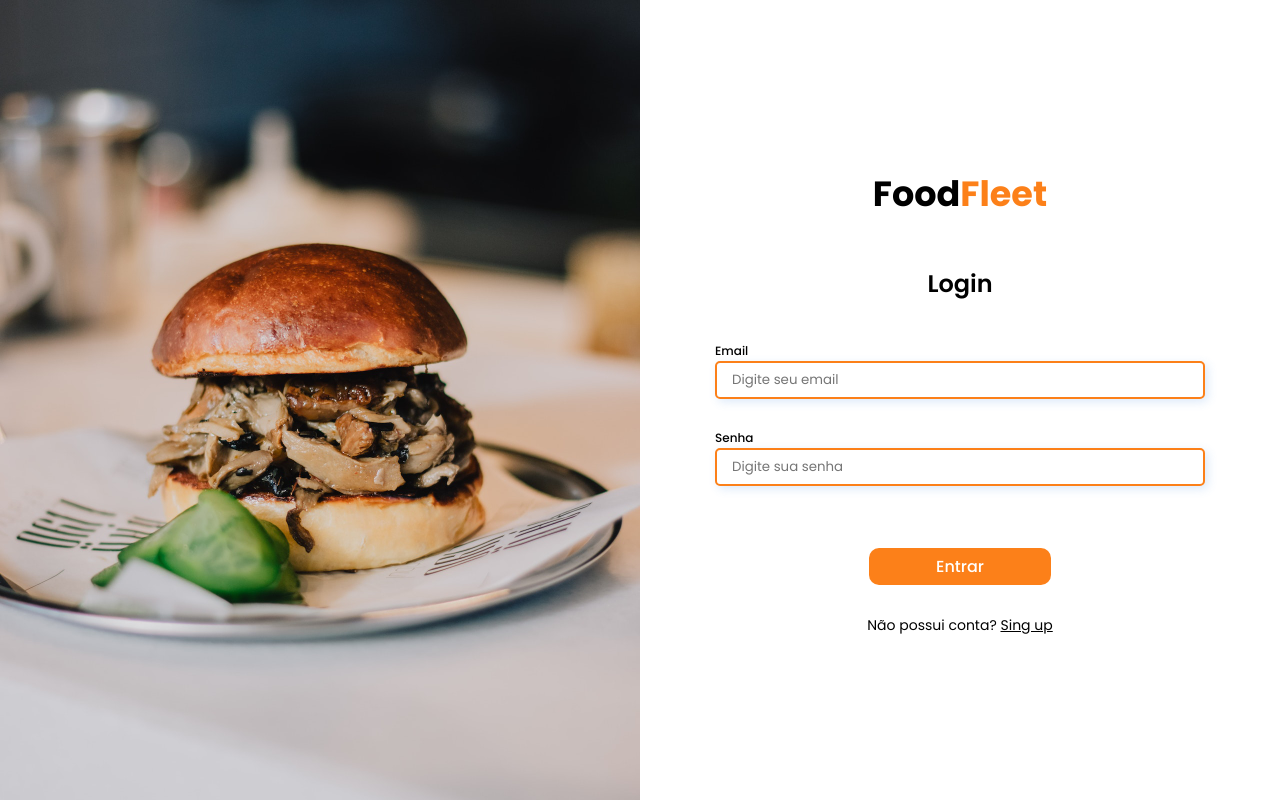
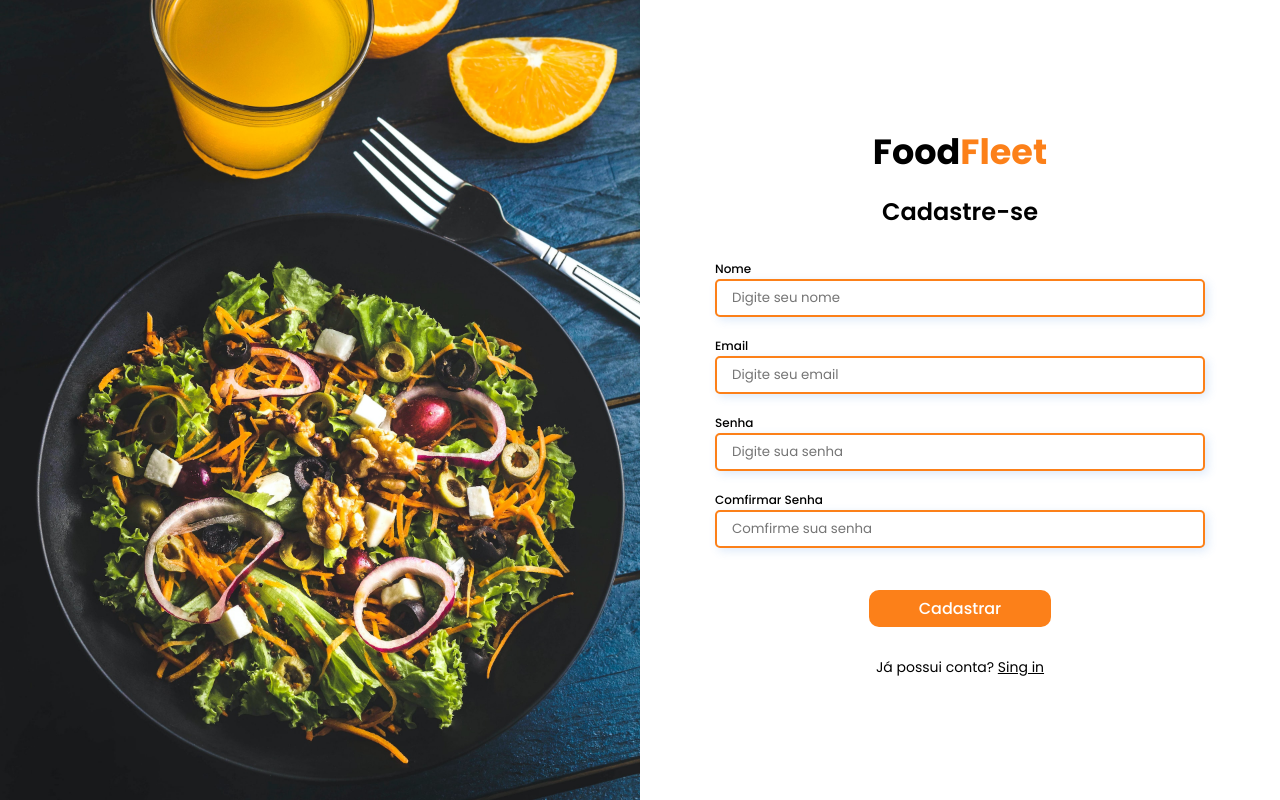
Before and after one commit to W-Carlos/FoodFleet-interface, a React (Vite) app: page /cadastro in a window 1280 px wide. Built offline with nearby package versions, Linux system fonts and the light colour scheme.

Commit message:
Creating application routes

```diff
--- a/package.json
+++ b/package.json
@@ -15,6 +15,7 @@
     "react": "^18.2.0",
     "react-dom": "^18.2.0",
     "react-hook-form": "^7.43.0",
+    "react-router-dom": "^6.8.1",
     "react-toastify": "^9.1.1",
     "styled-components": "^5.3.6",
     "yup": "^0.32.11"
--- a/src/containers/Login/index.jsx
+++ b/src/containers/Login/index.jsx
@@ -3,6 +3,7 @@ import { useForm } from "react-hook-form";
 import { yupResolver } from '@hookform/resolvers/yup';
 import * as Yup from "yup";
 import { toast } from 'react-toastify';
+import { Link } from "react-router-dom";
 
 import { useUser } from '../../hooks/UseContext'
 import api from "../../services/api.jsx"
@@ -80,7 +81,7 @@ function Login() {
           <Button type="submit" style={{marginTop: '6rem'}}>Entrar</Button>
         </form>
 
-        <SingUpLink>Não possui conta? <a href="#">Sing up</a></SingUpLink>
+        <SingUpLink>Não possui conta? <Link to='/cadastro'>Sing up</Link></SingUpLink>
       </ContainerLogin>
     </Container>
   )
--- a/src/containers/Register/index.jsx
+++ b/src/containers/Register/index.jsx
@@ -3,6 +3,7 @@ import { useForm } from "react-hook-form";
 import { yupResolver } from '@hookform/resolvers/yup';
 import * as Yup from "yup";
 import { toast } from 'react-toastify';
+import { Link } from "react-router-dom";
 
 import api from "../../services/api.jsx"
 import Button from "../../components/Button"
@@ -88,7 +89,7 @@ function Register() {
           <Button type="submit" style={{marginTop: '4rem'}}>Cadastrar</Button>
         </form>
 
-        <SingUpLink>Já possui conta? <a href="#">Sing in</a></SingUpLink>
+        <SingUpLink>Já possui conta? <Link to='/login'>Sing in</Link></SingUpLink>
       </ContainerLogin>
     </Container>
   )
--- a/src/main.jsx
+++ b/src/main.jsx
@@ -1,6 +1,5 @@
 import React from 'react'
-import Login from './containers/Login'
-import Register from './containers/Register'
+import RoutesApp from './routes/routes'
 import ReactDOM from 'react-dom/client'
 import { ToastContainer } from 'react-toastify';
 import GlobalStyles from './styles/globalStyles'
@@ -9,7 +8,7 @@ import { UserProvider } from './hooks/UseContext.jsx'
 ReactDOM.createRoot(document.getElementById('root')).render(
   <React.StrictMode>
     <UserProvider>
-      <Login />
+      <RoutesApp />
     </UserProvider>
     <GlobalStyles />
     <ToastContainer autoClose={2000} theme={'colored'} />
--- /dev/null
+++ b/src/routes/routes.jsx
@@ -0,0 +1,18 @@
+import React from 'react'
+import { BrowserRouter as Router, Routes, Route } from 'react-router-dom'
+
+import Login from '../containers/Login'
+import Register from '../containers/Register'
+
+function RoutesApp() {
+    return (
+        <Router>
+            <Routes>
+                <Route path='/login' element={<Login />} />
+                <Route path='/cadastro' element={<Register />} />
+            </Routes>
+        </Router>
+    )
+}
+
+export default RoutesApp
```
Also changed, not shown: 1 other file (tests, documents, lock files or other folders).
